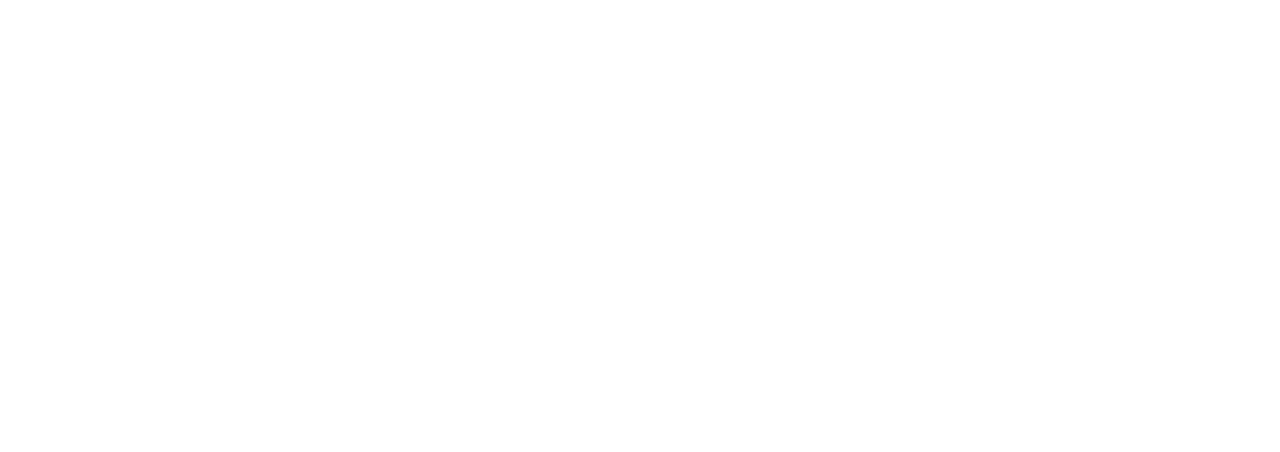
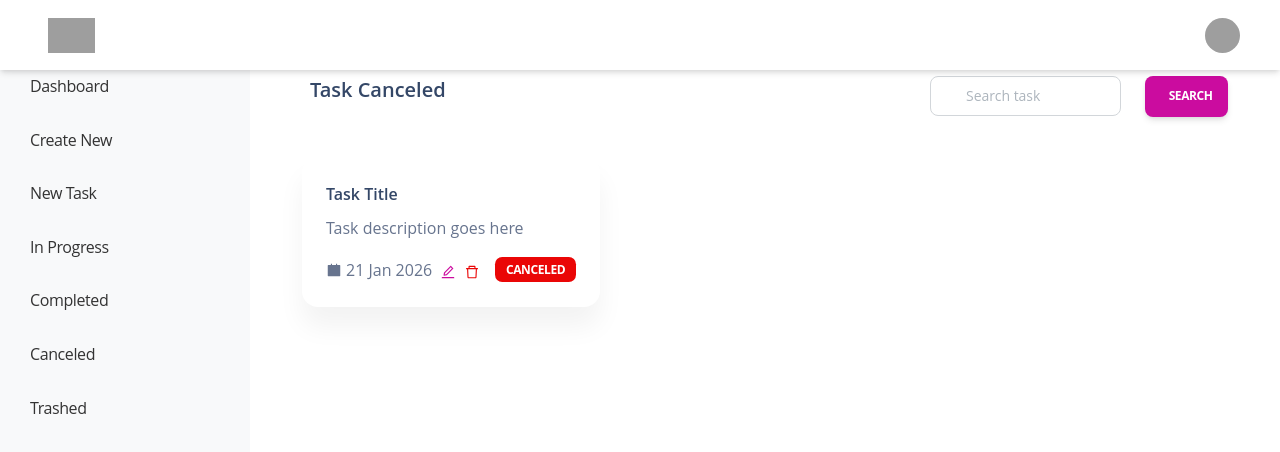
Before and after one commit to sohelsamy1/laravel-vuejs-crud-frontend, a Vue app: page /dashboard/cancelled in a window 1280 px wide. Before the commit this address had no page. Shown: the top 452 px of the page. Built offline with nearby package versions, Linux system fonts and the light colour scheme; grey boxes are pictures that could not be loaded.

Commit message:
feat: add canceled tasks page and link to dashboard

```diff
--- /dev/null
+++ b/src/components/Task/CanceledTasks.vue
@@ -0,0 +1,93 @@
+<template>
+  <div class="content-body container-fluid">
+    <!-- Header and Search -->
+    <div class="row p-0 m-0">
+      <div class="col-12 col-md-6 col-lg-8 px-3">
+        <h5>Task Canceled</h5>
+      </div>
+
+      <div class="col-12 float-end col-md-6 col-lg-4 px-2">
+        <div class="row">
+          <div class="col-8">
+            <input class="form-control w-100" placeholder="Search task" />
+          </div>
+          <div class="col-4">
+            <button class="btn btn-primary w-100">Search</button>
+          </div>
+        </div>
+      </div>
+    </div>
+
+    <!-- Task Cards -->
+    <div class="row p-0 m-0 mt-3">
+      <div class="col-12 col-lg-4 col-sm-6 col-md-4 p-2">
+        <div class="card h-100">
+          <div class="card-body">
+            <h6 class="animated fadeInUp">Task Title</h6>
+
+            <p class="animated fadeInUp">
+              Task description goes here
+            </p>
+
+            <p class="m-0 animated fadeInUp p-0 d-flex align-items-center">
+              <!-- Date Icon -->
+              <svg
+                stroke="currentColor"
+                fill="currentColor"
+                stroke-width="0"
+                viewBox="0 0 1024 1024"
+                height="1em"
+                width="1em"
+                xmlns="http://www.w3.org/2000/svg"
+              >
+                <path
+                  d="M880 184H712v-64c0-4.4-3.6-8-8-8h-56c-4.4 0-8 3.6-8 8v64H384v-64c0-4.4-3.6-8-8-8h-56c-4.4 0-8 3.6-8 8v64H144c-17.7 0-32 14.3-32 32v664c0 17.7 14.3 32 32 32h736c17.7 0 32-14.3 32-32V216c0-17.7-14.3-32-32-32z"
+                ></path>
+              </svg>
+
+              <span class="mx-1">21 Jan 2026</span>
+
+              <!-- Edit -->
+              <a class="icon-nav text-primary mx-1">
+                <svg
+                  stroke="currentColor"
+                  fill="currentColor"
+                  stroke-width="0"
+                  viewBox="0 0 1024 1024"
+                  height="1em"
+                  width="1em"
+                  xmlns="http://www.w3.org/2000/svg"
+                >
+                  <path
+                    d="M257.7 752c2 0 4-.2 6-.5L431.9 722c2-.4 3.9-1.3 5.3-2.8l423.9-423.9a9.96 9.96 0 0 0 0-14.1L694.9 114.9c-1.9-1.9-4.4-2.9-7.1-2.9s-5.2 1-7.1 2.9L256.8 538.8c-1.5 1.5-2.4 3.3-2.8 5.3l-29.5 168.2a33.5 33.5 0 0 0 9.4 29.8c6.6 6.4 14.9 9.9 23.8 9.9zm67.4-174.4L687.8 215l73.3 73.3-362.7 362.6-88.9 15.7 15.6-89zM880 836H144c-17.7 0-32 14.3-32 32v36c0 4.4 3.6 8 8 8h784c4.4 0 8-3.6 8-8v-36c0-17.7-14.3-32-32-32z"
+                  ></path>
+                </svg>
+              </a>
+
+              <!-- Delete -->
+              <a class="icon-nav text-danger mx-1">
+                <svg
+                  stroke="currentColor"
+                  fill="currentColor"
+                  stroke-width="0"
+                  viewBox="0 0 1024 1024"
+                  height="1em"
+                  width="1em"
+                  xmlns="http://www.w3.org/2000/svg"
+                >
+                  <path
+                    d="M360 184h-8c4.4 0 8-3.6 8-8v8h304v-8c0 4.4 3.6 8 8 8h-8v72h72v-80c0-35.3-28.7-64-64-64H352c-35.3 0-64 28.7-64 64v80h72v-72zm504 72H160c-17.7 0-32 14.3-32 32v32c0 4.4 3.6 8 8 8h60.4l24.7 523c1.6 34.1 29.8 61 63.9 61h454c34.2 0 62.3-26.8 63.9-61l24.7-523H888c4.4 0 8-3.6 8-8v-32c0-17.7-14.3-32-32-32zM731.3 840H292.7l-24.2-512h487l-24.2 512z"
+                  ></path>
+                </svg>
+              </a>
+
+              <a class="badge float-end bg-danger ms-auto">
+                Canceled
+              </a>
+            </p>
+          </div>
+        </div>
+      </div>
+    </div>
+  </div>
+</template>
--- a/src/pages/DashboardPage.vue
+++ b/src/pages/DashboardPage.vue
@@ -76,10 +76,10 @@
       <i class="bi bi-check-circle side-bar-item-icon"></i>
       <span>Completed</span>
     </RouterLink>
-  <a href="#" class="side-bar-item mt-2">
-    <i class="bi bi-x-octagon side-bar-item-icon"></i>
-    <span>Canceled</span>
-  </a>
+    <RouterLink :to="{ name: 'cancelled' }" class="side-bar-item mt-2">
+      <i class="bi bi-x-octagon side-bar-item-icon"></i>
+      <span>Canceled</span>
+    </RouterLink>
   <a href="#" class="side-bar-item mt-2">
     <i class="bi bi-x-octagon side-bar-item-icon"></i>
     <span>Trashed</span>
--- a/src/router.js
+++ b/src/router.js
@@ -6,6 +6,7 @@
 import NewTasks from "./components/Task/NewTasks.vue";
 import ProgressTasks from "./components/Task/ProgressTasks.vue";
 import CompletedTasks from "./components/Task/CompletedTasks.vue";
+import CanceledTasks from "./components/Task/CanceledTasks.vue";
 
 const routes = [
   {
@@ -48,6 +49,11 @@
         component: CompletedTasks,
         name: "completed",
       },
+         {
+        path: "cancelled",
+        component: CanceledTasks,
+        name: "cancelled",
+      },
     ],
     },
 ];
```
